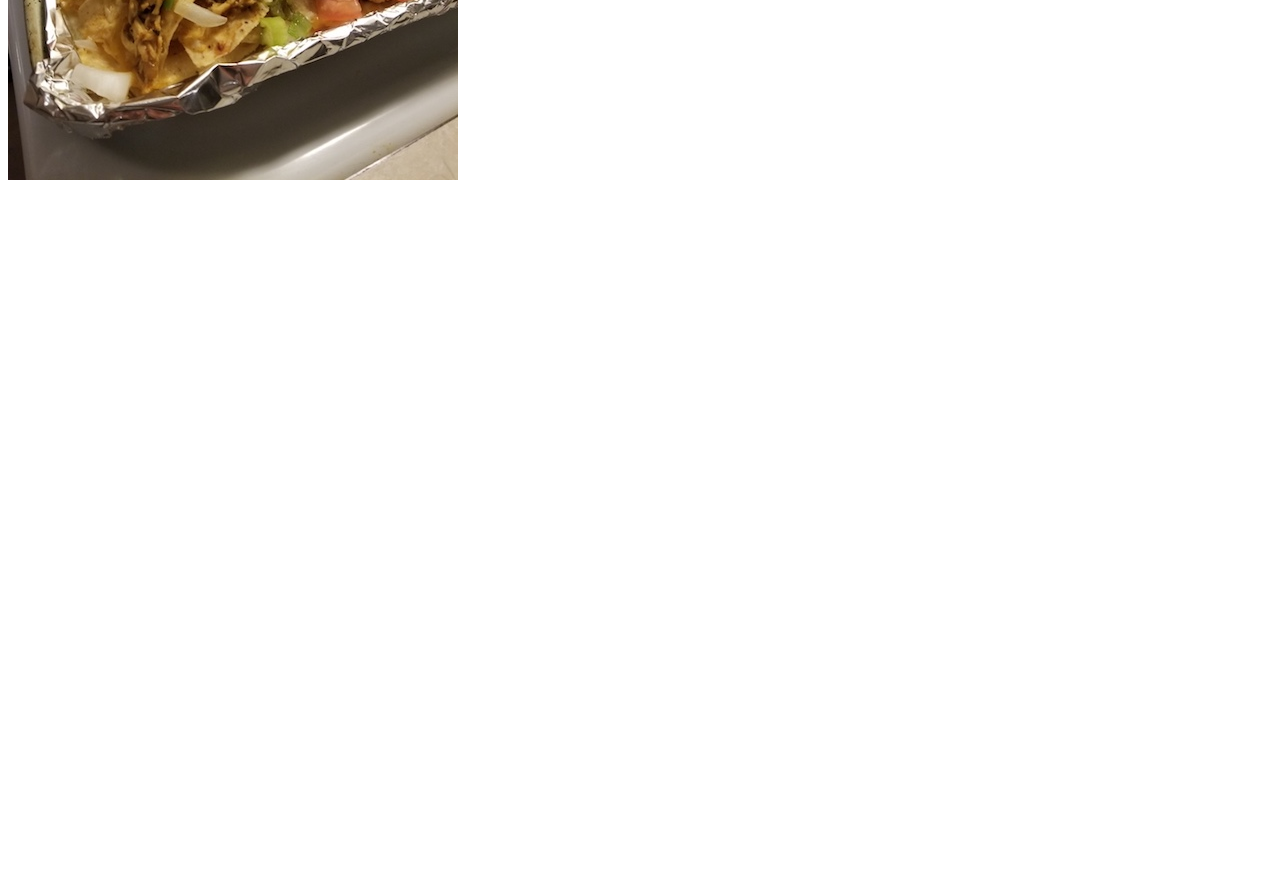
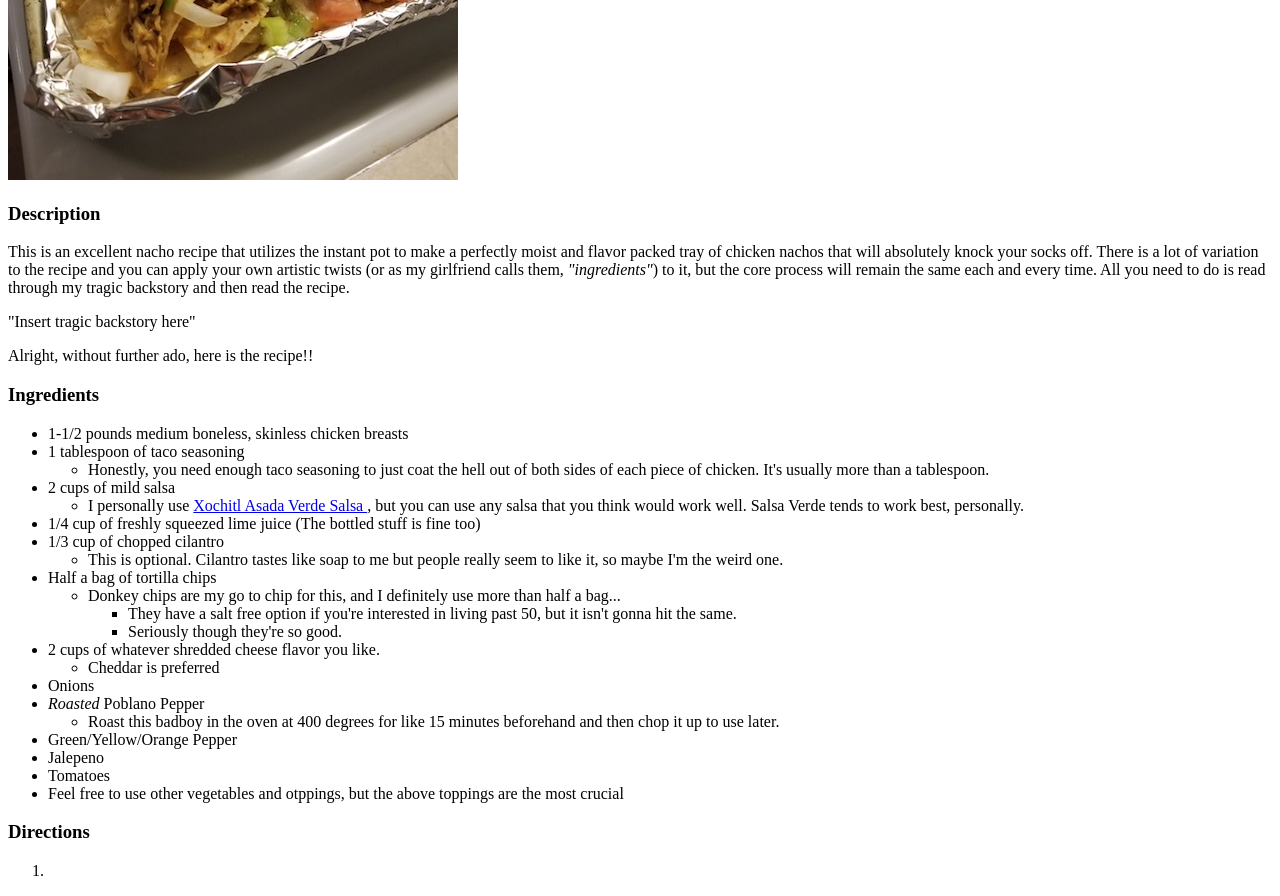
Before and after one commit to Umbelth94/odin-recipes, a plain HTML site: page recipes/chicken-nachos.html in a window 1280 px wide. Shown: the part 500-1396 px from the top of the page. Before the commit the page ends 800 px from the top, so only its background shows below. Drawn offline with Linux system fonts and the light colour scheme.

Commit message:
Add Ingredients section to chicken-nachos.html

```diff
--- a/recipes/chicken-nachos.html
+++ b/recipes/chicken-nachos.html
@@ -7,8 +7,68 @@
         <title>Chicken Nachos</title>
     </head>
 
-    <body><h1>Chicken Nachos</h1>
+    <body><h1>Chicken Nachos (Instant Pot)</h1>
         <img src="../images/chicken-nachos-pic.jpg">
+
+        <h3>Description</h3>
+        <p>This is an excellent nacho recipe that utilizes the instant pot to make a perfectly moist and flavor packed tray of chicken nachos that will absolutely knock your socks off.  There is a lot of variation to the recipe and you can apply your own artistic twists (or as my girlfriend calls them, <em>"ingredients"</em>) to it, but the core process will remain the same each and every time.  All you need to do is read through my tragic backstory and then read the recipe.
+        </p>
+        <p>"Insert tragic backstory here"</p>
+        <p>Alright, without further ado, here is the recipe!!</p>
+
+        <h3>Ingredients</h3>
+        <ul>
+            <li>1-1/2 pounds medium boneless, skinless chicken breasts</li>
+            <li>1 tablespoon of taco seasoning
+                <ul>
+                    <li>Honestly, you need enough taco seasoning to just coat the hell out of both sides of each piece of chicken.  It's usually more than a tablespoon.</li>
+                </ul>
+            </li>
+            <li>2 cups of mild salsa
+                <ul>
+                    <li>I personally use <a href="https://www.instacart.com/landing?product_id=56584&retailer_id=457&region_id=6546741446&utm_medium=sem_shopping&utm_source=instacart_google&utm_campaign=ad_demand_shopping_rp_food-pantry&utm_content=accountid-8145171519_campaignid-16074540121_adgroupid-140251574291_device-c&gclid=Cj0KCQjw-pCVBhCFARIsAGMxhAc4qWGYfk90Ep6wga8_GQAgLadFYImAjmPQ3uyqv9h3btMXLcV-ZFwaAs3hEALw_wcB">Xochitl Asada Verde Salsa </a>, but you can use any salsa that you think would work well.  Salsa Verde tends to work best, personally.</li>
+                </ul>
+            </li>
+            <li>1/4 cup of freshly squeezed lime juice (The bottled stuff is fine too)</li>
+            <li>1/3 cup of chopped cilantro
+                <ul>
+                    <li>This is optional.  Cilantro tastes like soap to me but people really seem to like it, so maybe I'm the weird one.</li>
+                </ul>
+            </li>
+            <li>Half a bag of tortilla chips
+                <ul>
+                    <li>Donkey chips are my go to chip for this, and I definitely use more than half a bag...
+                        <ul>
+                            <li>They have a salt free option if you're interested in living past 50, but it isn't gonna hit the same.</li>
+                            <li>Seriously though they're so good.</li>
+                        </ul>
+                    </li>
+                </ul>
+            </li>
+            <li>2 cups of whatever shredded cheese flavor you like.
+                <ul>
+                    <li>Cheddar is preferred</li>
+                </ul>
+            </li>
+
+            <li>Onions</li>
+            <li><em>Roasted</em> Poblano Pepper
+                    <ul>
+                    <li>Roast this badboy in the oven at 400 degrees for like 15 minutes beforehand and then chop it up to use later.</li>
+                    </ul>
+            </li>
+            <li>Green/Yellow/Orange Pepper</li>
+            <li>Jalepeno</li>
+            <li>Tomatoes</li>
+            <li>Feel free to use other vegetables and otppings, but the above toppings are the most crucial</li>
+            </ul>
+        </ul>
+
+    <h3>Directions</h3>
+
+        <ol>
+            <li></li>
+        </ol>
     </body>
 
 
```
